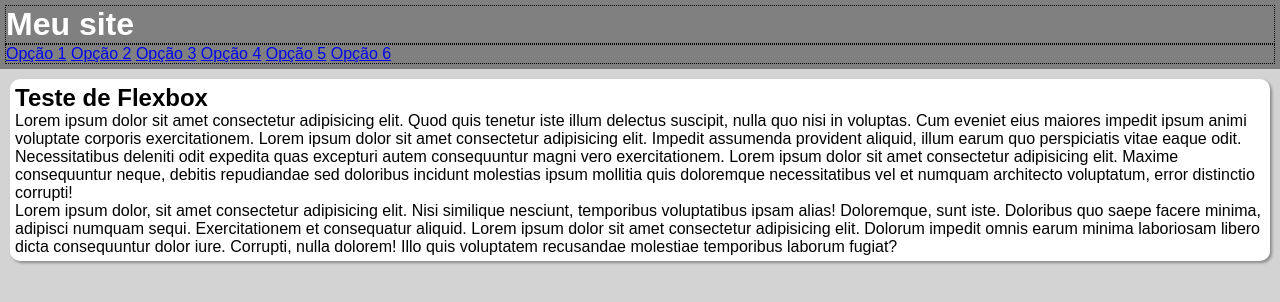
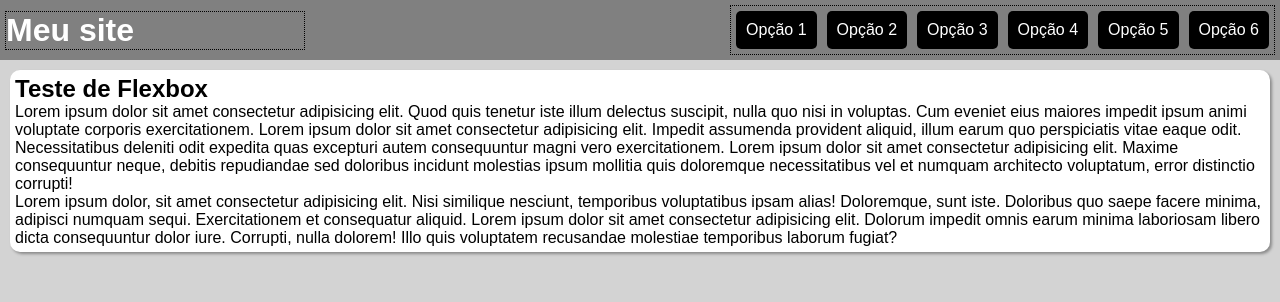
Before and after one commit to RodrigoSilva836/html-css, a plain HTML site: page exercicios/ex027/flex013 - Menu flexbox/index.html in a window 1280 px wide. Drawn offline with Linux system fonts and the light colour scheme.

Commit message:
menu flexbox

```diff
--- a/exercicios/ex027/flex013 - Menu flexbox/style.css
+++ b/exercicios/ex027/flex013 - Menu flexbox/style.css
@@ -17,15 +17,41 @@ body {
 header {
     background-color: gray;
     padding: 5px;
+
+    display: flex;
+    flex-flow: row wrap;
+    justify-content: space-between;
+    align-items: center;
 }
 
 header > h1 {
     color: white;
     border: 1px dotted black;
+
+    flex: 0 0 300px;
 }
 
 header > nav {
     border: 1px dotted black;
+
+    display: flex;
+    flex-flow: row wrap;
+}
+
+header > nav > a {
+    background-color: black;
+    color: white;
+    padding: 10px;
+    margin: 5px;
+    border-radius: 5px;
+    text-decoration: none;
+    text-align: center;
+}
+
+header > nav > a:hover {
+    background-color: white;
+    color: black;
+    transition: background-color 0.3s;
 }
 
 main {
```
